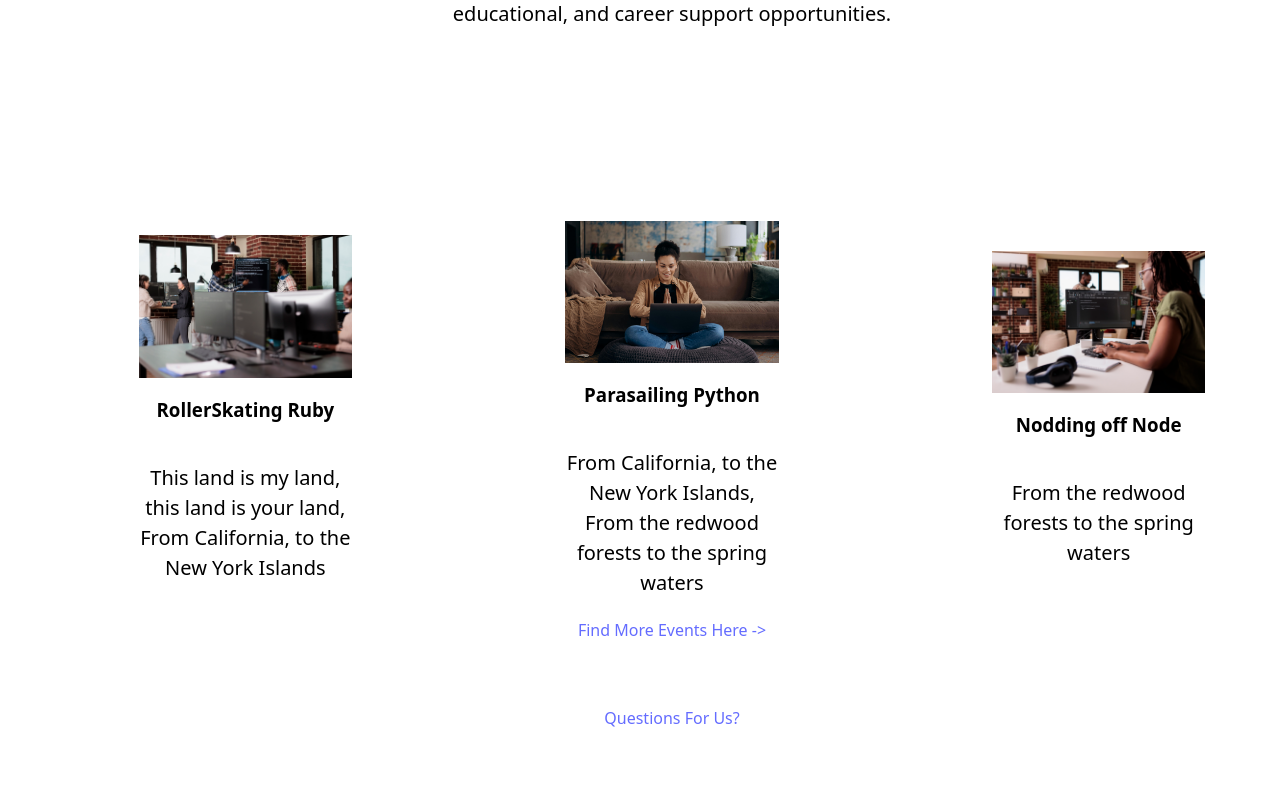
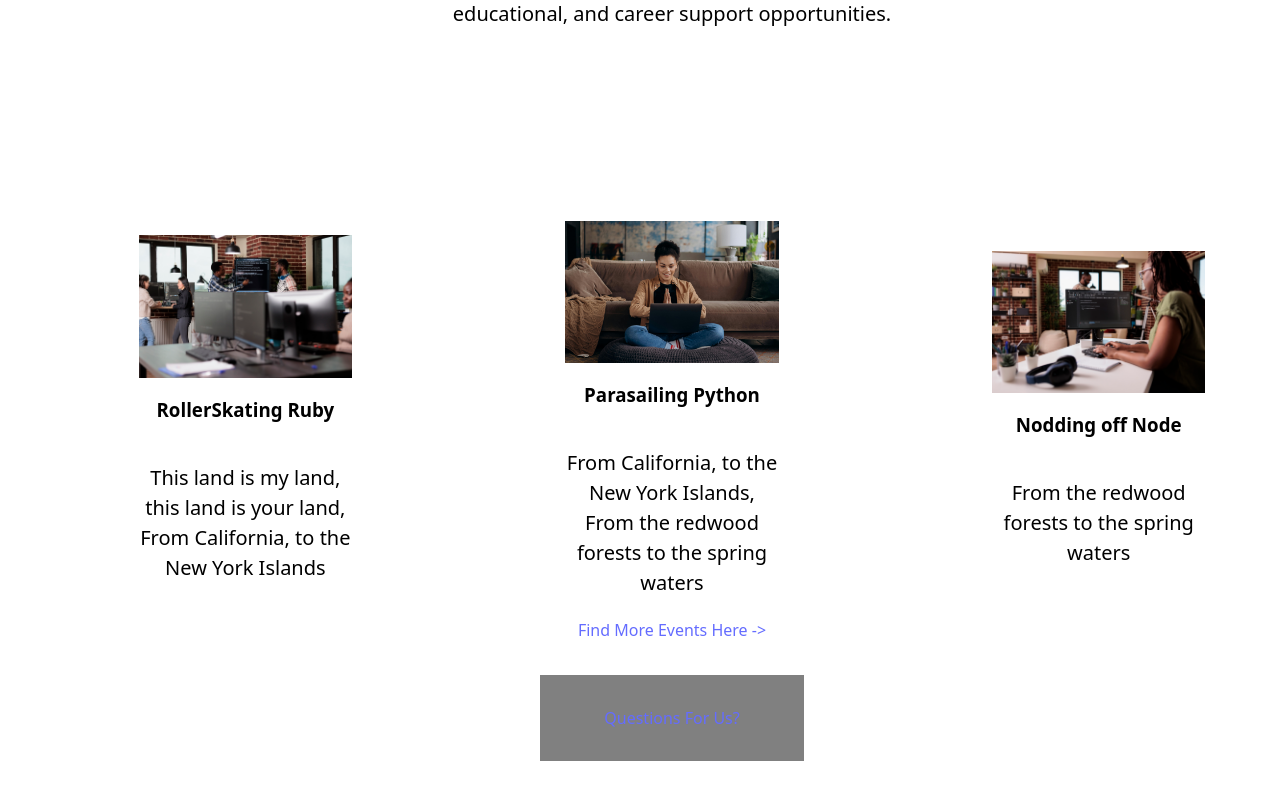
Before and after one commit to thestackcollective/tsc-website-1, a React (Vite) app: page / in a window 1280 px wide. Shown: the part 1055-1855 px from the top of the page. Built offline with nearby package versions, Linux system fonts and the light colour scheme.

Commit message:
Create styling page for landing page to style the more questions button

```diff
--- /dev/null
+++ b/src/pages/LandingPage/LandingPage.css
@@ -0,0 +1,4 @@
+.landing-page-section a:nth-child(3) {
+  padding: 2rem 4rem;
+  background-color: #808080;
+}
--- a/src/pages/LandingPage/LandingPage.jsx
+++ b/src/pages/LandingPage/LandingPage.jsx
@@ -1,10 +1,11 @@
 import Paragraph from "../../components/Paragraph/Paragraph"
 import EventTeaserSectionContainer from "../../components/EventTeaserSection/EventTeaserSectionContainer"
 import NavLinkButton from "../../components/NavLinkButton/NavLinkButton"
+import './LandingPage.css'
 
 export default function LandingPage() {
   return (
-    <section>
+    <section className="landing-page-section">
       <Paragraph
         className='landing-page-paragraph'
         heading='Mission Statement'
```
